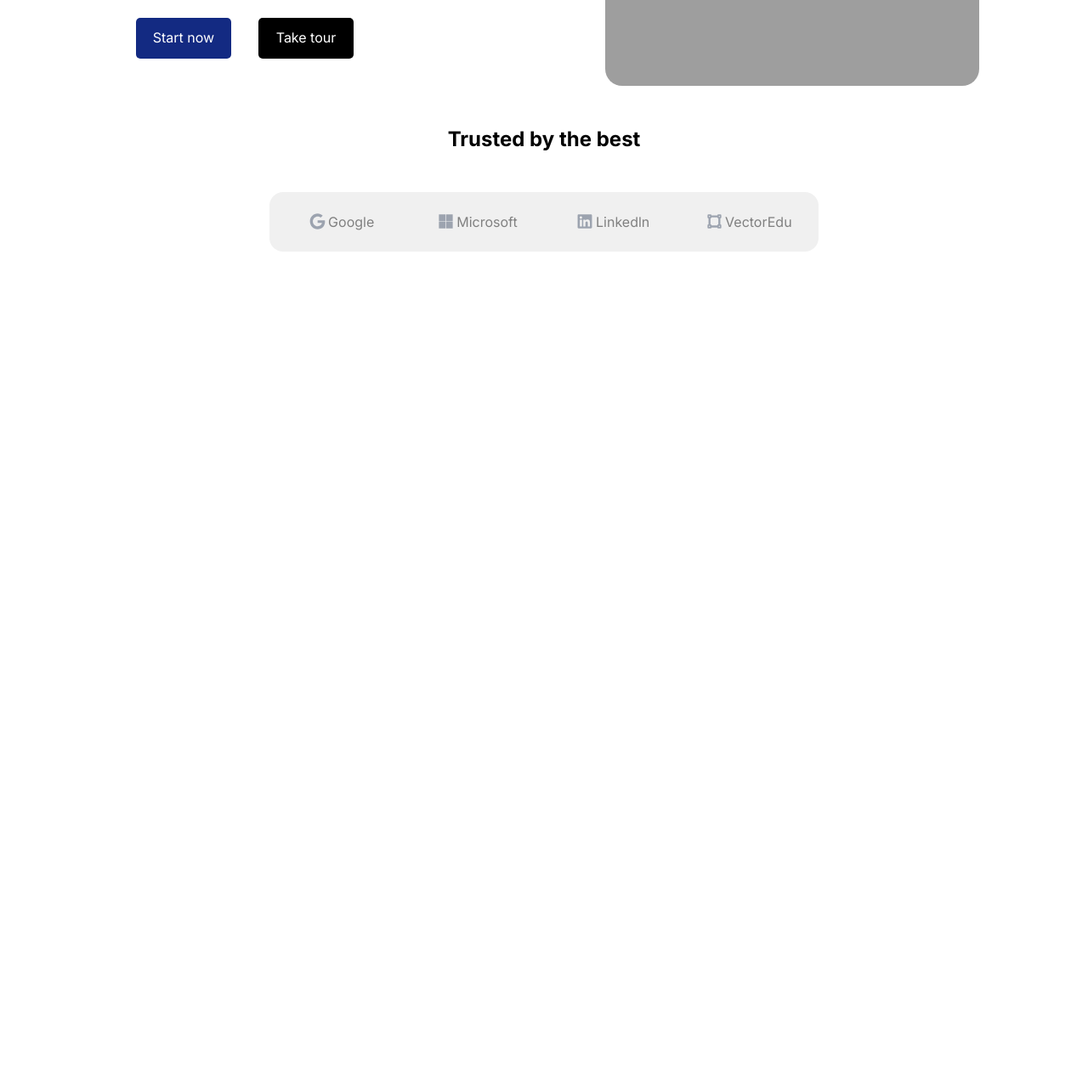
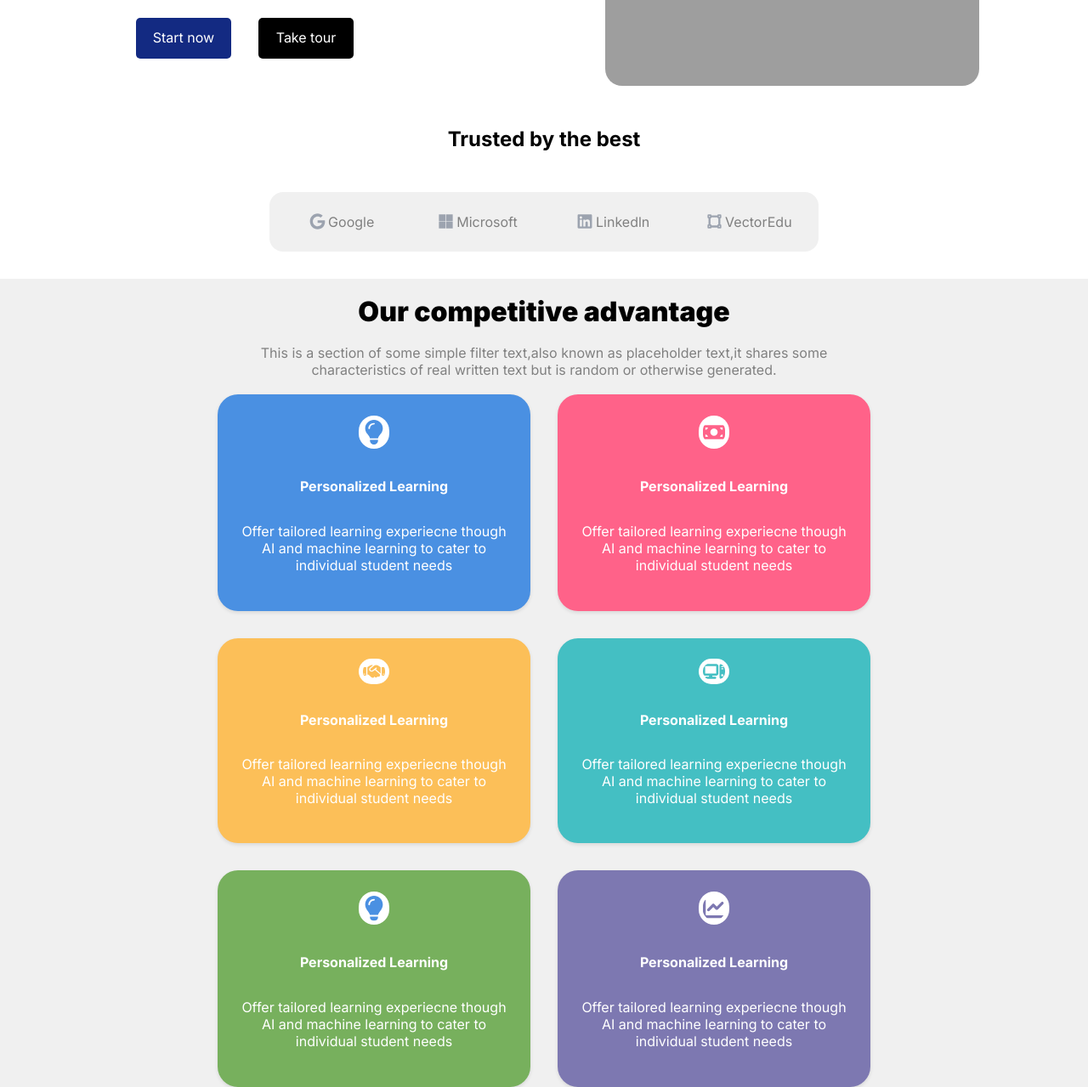
Before and after one commit to mohammed9asif/WebDev, a plain HTML site: page StudySyncProject/index.html in a window 1280 px wide. Shown: the part 501-1780 px from the top of the page at 85% size. Before the commit the page ends 800 px from the top, so only its background shows below. Drawn offline with Linux system fonts and the light colour scheme; grey boxes are pictures that could not be loaded.

Commit message:
add cards section in the studysync page

```diff
--- a/StudySyncProject/index.html
+++ b/StudySyncProject/index.html
@@ -101,6 +101,58 @@
                 </a>
             </div>
         </div>
+
+        <div class="card_parent">
+
+            <div class="cards_container">
+
+                <h2 class="cards_title">Our competitive advantage</h2>
+                <p class="cards_desc">This is a section of some simple filter text,also known as placeholder text,it shares some characteristics
+                    of real written text but is random or otherwise generated.
+                </p>
+                <div class="cards_section">
+
+                    <div class="card" id="card1">
+                        <img src="Images/PersonalizedLearn.svg" alt="personalized learning image">
+                        <h4>Personalized Learning</h4>
+                        <p>Offer tailored learning experiecne though AI and machine learning to cater  to individual student needs</p>
+                    </div>
+
+                    <div class="card" id="card2">
+                        <img src="Images/Affordability.svg" alt="personalized learning image">
+                        <h4>Personalized Learning</h4>
+                        <p>Offer tailored learning experiecne though AI and machine learning to cater  to individual student needs</p>
+                    </div>
+
+                    <div class="card" id="card3">
+                        <img src="Images/IndustryPatner.svg" alt="personalized learning image">
+                        <h4>Personalized Learning</h4>
+                        <p>Offer tailored learning experiecne though AI and machine learning to cater  to individual student needs</p>
+                    </div>
+
+                    <div class="card" id="card4">
+                        <img src="Images/InnovativeTech.svg" alt="personalized learning image">
+                        <h4>Personalized Learning</h4>
+                        <p>Offer tailored learning experiecne though AI and machine learning to cater  to individual student needs</p>
+                    </div>
+
+                    <div class="card" id="card5">
+                        <img src="Images/PersonalizedLearn.svg" alt="personalized learning image">
+                        <h4>Personalized Learning</h4>
+                        <p>Offer tailored learning experiecne though AI and machine learning to cater  to individual student needs</p>
+                    </div>
+
+                    <div class="card" id="card6">
+                        <img src="Images/Analytics.svg" alt="personalized learning image">
+                        <h4>Personalized Learning</h4>
+                        <p>Offer tailored learning experiecne though AI and machine learning to cater  to individual student needs</p>
+                    </div>
+
+
+                </div>
+
+            </div>
+        </div>
     </div>
 </body>
 </html>
--- a/StudySyncProject/style.css
+++ b/StudySyncProject/style.css
@@ -231,3 +231,93 @@
     align-items: center;
     text-decoration: none;
 }
+
+/* Styling the cards section */
+
+.card_parent{
+    background-color: var(--light-gray);
+    width: 100vw;
+}
+.cards_container{
+    display: flex;
+    flex-direction: column;
+    justify-content: center;
+    align-items: center;
+    width: 60%;
+    margin: 2rem auto;
+}
+
+.cards_container h2{
+    margin: 1.2rem 0;
+    font-weight: 900;
+    font-size: 2rem;
+}
+.cards_container p{
+    text-align: center;
+    margin-bottom: 1.2rem;
+    color: grey;
+    font-weight: 400;
+}
+
+.cards_section{
+    display: grid;
+    grid-template-columns: repeat(2,1fr);
+    gap: 2rem 2rem;
+}
+
+@media screen and (max-width:790px) {
+    .cards_section{
+        grid-template-columns: repeat(1,1fr);
+    }
+
+}
+
+.card{
+    background-color: aliceblue;
+    display: flex;
+    flex-direction: column;
+    justify-content: space-around;
+    align-items: center;
+    gap: 2rem;
+    padding: 1.5rem;
+    border-radius: 1.5rem;
+    color: white;
+    box-shadow: 0 2px 4px rgba(0,0,0,0.1);
+    transition: transform 0.3s ease , box-shadow 0.3s ease;
+}
+
+.card:hover{
+    transform: scale(1.05);
+    box-shadow: 0 4px 8px rbga(0,0,0,0.2);
+    border: 1px solid blue;
+}
+
+.card p{
+    color: white;
+}
+.card img{
+    width: 11%;
+    height: 19%;
+    background-color: white;
+    padding: 0.3rem;
+    border-radius: 2rem;
+}
+
+#card1{
+    background-color: #4a90e2;
+}
+#card2{
+    background-color: #FF6289;
+}
+#card3{
+    background-color: #fcbf58;
+}
+#card4{
+    background-color: #44bfc3;
+}
+#card5{
+    background-color: #77b05d;
+}
+#card6{
+    background-color: #7d78b1;
+}
```
